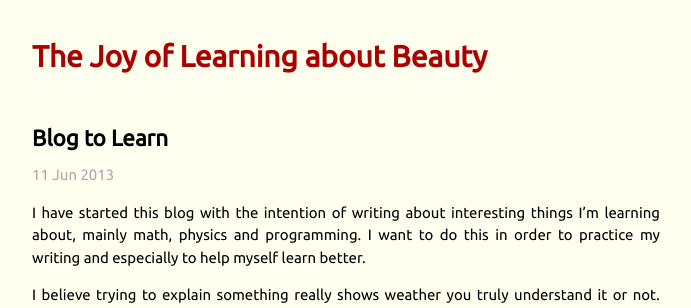
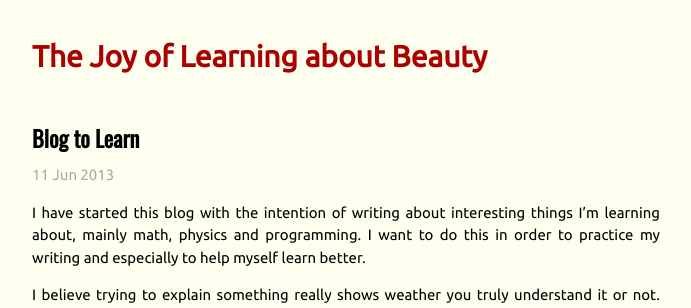
Before and after one commit to Bercio/bercio.github.io, a Jekyll site: the page built from _posts/2013-06-11-blog-to-learn.md, in a window 1280 px wide. Shown: the top 308 px of the page, without its empty margins (294-985 px from the left). Built offline with Jekyll 4.4.1, drawn with Linux system fonts in a browser that asks for light colours.

Commit message:
added Oswald font for titles

```diff
--- a/_layouts/default.html
+++ b/_layouts/default.html
@@ -3,6 +3,7 @@
     <head>
         <meta charset="utf-8">
         <link href='http://fonts.googleapis.com/css?family=Ubuntu' rel='stylesheet' type='text/css'>
+        <link href='http://fonts.googleapis.com/css?family=Oswald' rel='stylesheet' type='text/css'>
         <meta http-equiv="X-UA-Compatible" content="IE=edge,chrome=1">
         <title>{{ page.title }}</title>
         <meta name=j"viewport" content="width=device-width">
--- a/css/main.css
+++ b/css/main.css
@@ -17,7 +17,11 @@
   font-size: small;
   text-align: center;
 }
-h1 { font-size:200% }
+h1 {
+  font-size:200%,
+  font-family: 'Oswald', sans-serif;
+}
+h2 { font-family: 'Oswald', sans-serif;}
 h2, h3, h4, h5, h6 {
   font-size: 150%; }
 
```
